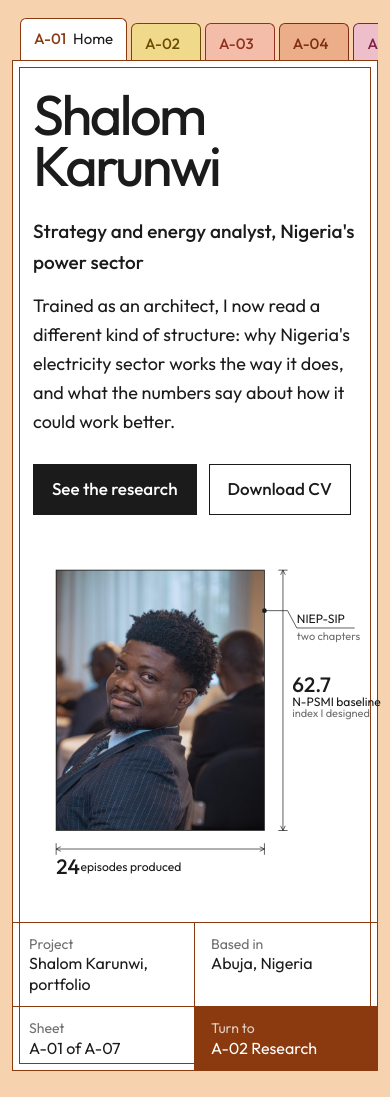
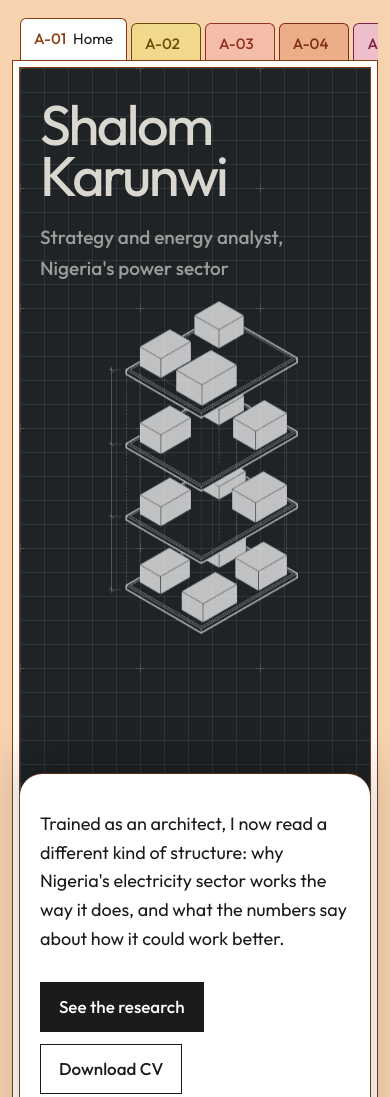
Before and after one commit to KarunwiShalom/karunwishalom.github.io, a plain HTML site: page index.html in a window 390 px wide. Shown: the top 1097 px of the page. Drawn offline with Linux system fonts and the light colour scheme.

Commit message:
Hero: dark drafting-table hero with hero-plan, white sheet slides up over it on scroll
Co-Authored-By: Claude Opus 5.5 <noreply@anthropic.com>

```diff
--- a/index.html
+++ b/index.html
@@ -25,6 +25,10 @@
   --track-head:-.025em;     /* smaller headings */
   --leading:1.65;           /* body line height */
   --fs-body:17px;           /* body text, never smaller on mobile */
+  /* A-01 hero */
+  --hero-bg:#1F2326; --hero-ink:#EEEAE3; --hero-muted:#A7ACA8;
+  --sheet-radius:22px; --grid-opacity:.4;
+  --flaps-h:0px;            /* height of the sticky flap strip, set when it goes sticky */
   box-sizing:border-box;
   padding-top:env(safe-area-inset-top,0px);
   padding-bottom:env(safe-area-inset-bottom,0px);
@@ -38,7 +42,7 @@
 .t-about{--tone:#E3CDAA;--frame:#5E4226}
 .t-contact{--tone:#F7C67E;--frame:#7C4300}
 @media (prefers-color-scheme:dark){
-  :root{--desk:#1D1713;--text:#F2E9E1}
+  :root{--desk:#1D1713;--text:#F2E9E1;--hero-bg:#0E1012}
   .t-home{--tone:#4A2A18;--frame:#F7C39A}
   .t-research{--tone:#3F3312;--frame:#EBCB6A}
   .t-technical{--tone:#4A251C;--frame:#F4A893}
@@ -128,10 +132,38 @@ img,iframe,svg{max-width:100%}
 figcaption{font-family:var(--display);font-size:15px;color:var(--muted);margin-top:8px}
 
 /* A-01 Home */
+/* Dark drafting table. Sticky, so the white sheet (.sheet-up) slides up over it on scroll. */
+.hero-stage{position:relative;timeline-scope:--sheet}
+.hero-dark{
+  --ink:var(--hero-ink);--muted:var(--hero-muted);--paper:transparent;
+  position:sticky;top:var(--flaps-h);z-index:0;margin:7px 7px 0;overflow:hidden;box-sizing:border-box;
+  min-height:min(calc(100svh - var(--flaps-h) - 110px),820px);
+  display:grid;grid-template-columns:minmax(0,1.1fr) minmax(0,1fr);gap:32px;align-items:center;
+  padding:56px 40px 88px;color:var(--ink);background:var(--hero-bg);isolation:isolate;
+}
+.hero-dark::before{content:"";position:absolute;inset:0;z-index:-1;pointer-events:none;
+  background:url("files/graphics/tile-grid.svg") 0 0/120px 120px;opacity:var(--grid-opacity)}
+.hero-dark h1{font-family:var(--display);font-weight:var(--w-display);font-size:clamp(56px,8.4vw,118px);line-height:.92;letter-spacing:var(--track-display);margin:0 0 20px;color:var(--ink)}
+.hero-dark h1 span{display:block}
+.hero-dark h1:focus{outline:none}
+.hero-dark .role{color:var(--muted);margin:0;max-width:24ch}
+.hero-plan{aspect-ratio:1/1;width:100%;max-width:560px;justify-self:end}
+.hero-plan img{object-fit:contain;filter:invert(1);opacity:.8}
+.sheet-up{
+  position:relative;z-index:1;margin:-28px 7px 0;background:var(--sheet);
+  border-radius:var(--sheet-radius) var(--sheet-radius) 0 0;
+  box-shadow:0 -1px 0 color-mix(in srgb,var(--frame) 55%,transparent),0 -18px 40px rgba(0,0,0,.22);
+}
+@supports (animation-timeline:view()){
+  .sheet-up{view-timeline:--sheet block}
+  .hero-dark > *{animation:heroRecede linear both;animation-timeline:--sheet;animation-range:entry 0% entry 85%}
+}
+@keyframes heroRecede{to{opacity:.2;transform:translateY(-40px)}}
+@media (prefers-reduced-motion:reduce){
+  .hero-dark{position:relative;top:auto}
+  .hero-dark > *{animation:none}
+}
 .hero{display:grid;grid-template-columns:minmax(0,1.05fr) minmax(0,1fr);gap:32px;align-items:center;padding:40px 32px 36px}
-.hero h1{font-family:var(--display);font-weight:var(--w-display);font-size:clamp(56px,8.4vw,118px);line-height:.92;letter-spacing:var(--track-display);margin:0 0 24px;color:var(--ink)}
-.hero h1 span{display:block}
-.hero h1:focus{outline:none}
 .role{font-family:var(--display);font-weight:var(--w-strong);color:var(--ink);font-size:clamp(19px,2vw,23px);margin:0 0 14px}
 .lede{max-width:36ch;font-size:19px;line-height:1.6;margin:0 0 28px}
 .actions{display:flex;flex-wrap:wrap;gap:12px}
@@ -328,8 +360,10 @@ html.viewer-open{overflow:hidden}
 .links a:hover span:first-child{color:var(--ink)}
 
 @media (max-width:900px){
-  .hero,.report.lead,.project,.podcast,.about,.contact,.talk{grid-template-columns:1fr}
-  .hero{padding:28px 20px}
+  .hero,.hero-dark,.report.lead,.project,.podcast,.about,.contact,.talk{grid-template-columns:1fr}
+  .hero{padding:36px 20px 28px}
+  .hero-dark{padding:36px 20px 56px;gap:4px;align-content:start}
+  .hero-plan{aspect-ratio:4/5;width:min(100%,calc(42svh * .8));max-width:none}
   .reports{grid-template-columns:1fr}
   .toolkit,.certs ul{grid-template-columns:1fr}
   .titleblock{grid-template-columns:repeat(2,minmax(0,1fr))}
@@ -370,10 +404,21 @@ html.viewer-open{overflow:hidden}
 
     <!-- A-01 Home -->
     <section class="page t-home is-active" id="home" data-index="0" aria-labelledby="home-h">
-      <div class="hero">
-        <div>
+      <div class="hero-stage">
+      <!-- Dark drafting-table hero. It stays put while the white sheet below slides up over it. -->
+      <header class="hero-dark">
+        <div class="hero-copy">
           <h1 id="home-h" tabindex="-1"><span>Shalom</span><span>Karunwi</span></h1>
           <p class="role">Strategy and energy analyst, Nigeria's power sector</p>
+          <!-- Logo mark (files/graphics/logo-sk.svg) goes here once it is finished by hand. -->
+        </div>
+        <figure class="photo hero-plan">
+          <img src="files/graphics/hero-plan.png" alt="" width="928" height="1152" onerror="this.parentNode.classList.add('missing')">
+          <span class="ph">Drawing to add: files/graphics/hero-plan.png</span>
+        </figure>
+      </header>
+      <div class="hero sheet-up">
+        <div>
           <p class="lede">Trained as an architect, I now read a different kind of structure: why Nigeria's electricity sector works the way it does, and what the numbers say about how it could work better.</p>
           <div class="actions">
             <a class="btn solid" href="#research">See the research</a>
@@ -413,6 +458,7 @@ html.viewer-open{overflow:hidden}
             </a>
           </svg>
         </figure>
+      </div>
       </div>
       <div class="titleblock">
         <div><span>Project</span>Shalom Karunwi, portfolio</div>
```
Also changed, not shown: files/graphics/hero-plan.png (added), files/graphics/tile-grid.svg (added).
